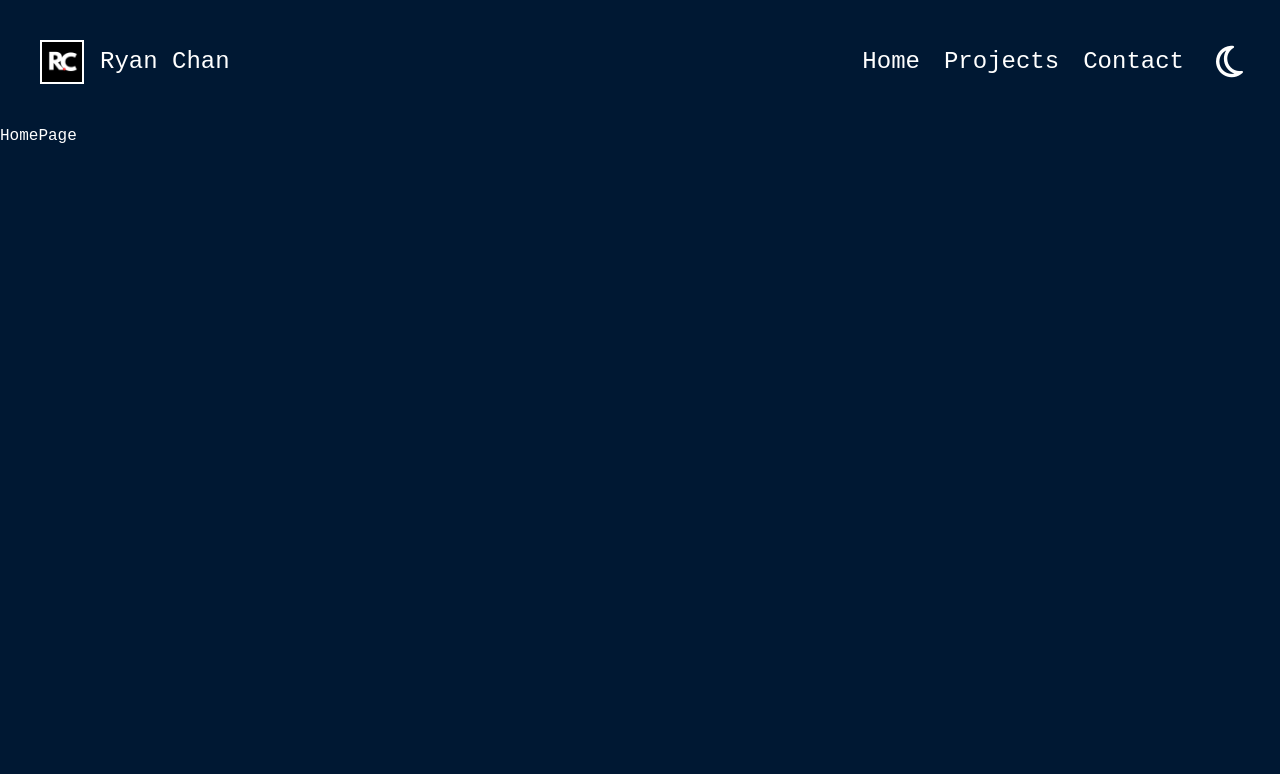
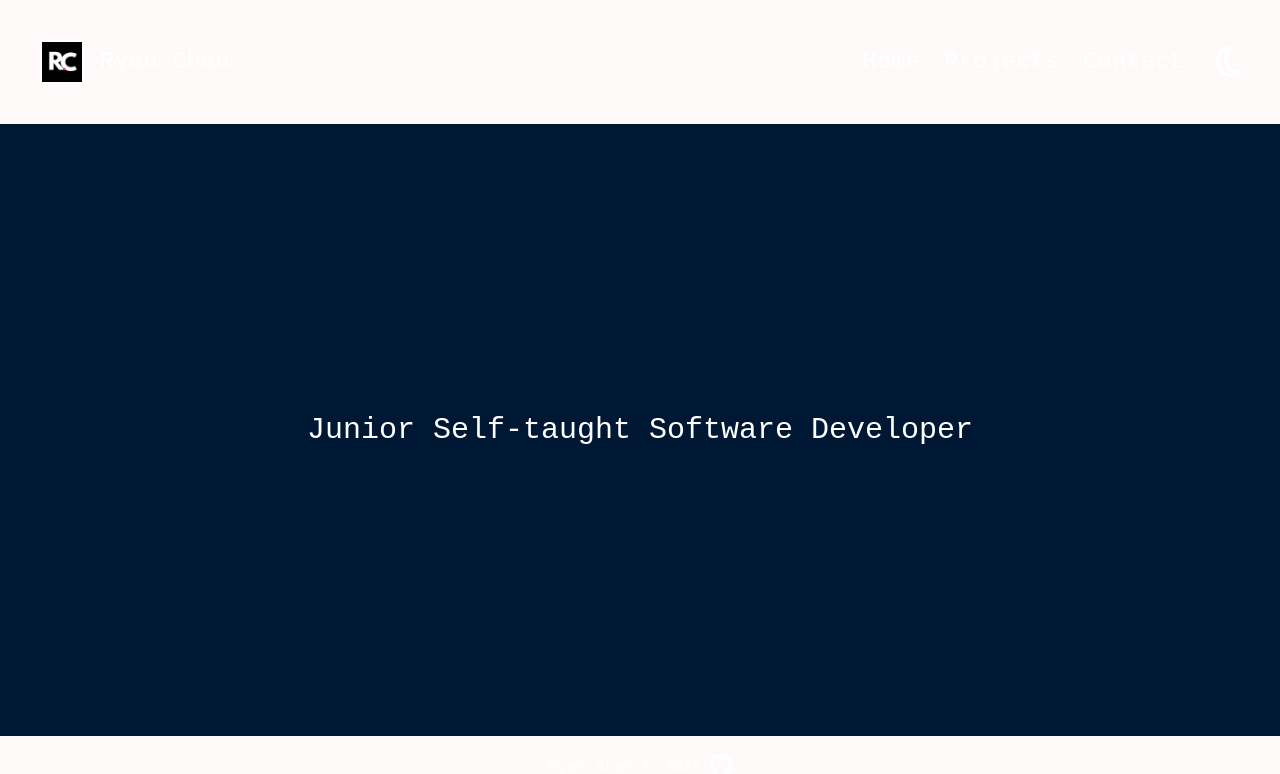
Before and after one commit to ryanwcchan/new-portfolio, a React (Vite) app: page / in a window 1280 px wide. Shown: the top 774 px of the page. Built offline with nearby package versions, Linux system fonts and the light colour scheme; a web font is replaced by a local one.

Commit message:
Feat: Add footer component Feat: Create home page

```diff
--- a/src/App.jsx
+++ b/src/App.jsx
@@ -1,14 +1,16 @@
 import Navbar from "./components/Navbar";
+import Footer from "./components/Footer";
 import { Outlet } from "react-router-dom";
 
 function App() {
   return (
-    <>
+    <div className="flex flex-col h-screen">
       <Navbar />
-      <main className="flex flex-col w-full h-full">
+      <main className="flex flex-col w-full flex-1">
         <Outlet />
       </main>
-    </>
+      <Footer />
+    </div>
   );
 }
 
--- /dev/null
+++ b/src/components/Footer.jsx
@@ -0,0 +1,20 @@
+export default function Footer() {
+  return (
+    <footer
+      className="sticky bottom-0 footer p-4 flex gap-2
+    justify-center items-center"
+    >
+      <h1>
+        Ryan Chan <i>&copy; 2025</i>
+      </h1>
+
+      <a
+        href="https://github.com/ryanwcchan"
+        target="_blank"
+        className="text-2xl"
+      >
+        <i className="fab fa-github" />
+      </a>
+    </footer>
+  );
+}
--- a/src/components/Navbar.jsx
+++ b/src/components/Navbar.jsx
@@ -29,7 +29,7 @@ export default function Navbar() {
     }
   }
   return (
-    <nav className="flex justify-between p-10">
+    <nav className="flex justify-between p-10 sticky top-0 z-10 navbar">
       <div className="flex items-center gap-4">
         <Link to={"/"}>
           <div className="border-2 border-white dark:border-800">
--- a/src/index.css
+++ b/src/index.css
@@ -24,7 +24,13 @@ body {
   background-color: rgb(255, 250, 250);
 }
 
-.dark body {
+.dark body,
+.dark .navbar .dark .footer {
   background-color: rgb(0, 24, 51);
   color: white;
 }
+
+.navbar,
+.footer {
+  background-color: rgb(255, 250, 250);
+}
--- a/src/pages/ContactPage.jsx
+++ b/src/pages/ContactPage.jsx
@@ -21,7 +21,7 @@ Card.propTypes = {
 
 export default function ContactPage() {
   return (
-    <div className="min-h-screen w-full">
+    <div className="w-full">
       <div className="flex flex-col justify-center items-center gap-4">
         <h1 className="text-3xl font-semibold">Get in touch with me!</h1>
         <div className="flex flex-col justify-center gap-4">
--- a/src/pages/HomePage.jsx
+++ b/src/pages/HomePage.jsx
@@ -1,5 +1,7 @@
-import React from "react";
-
 export default function HomePage() {
-  return <div>HomePage</div>;
+  return (
+    <div className="flex flex-col justify-center items-center w-full flex-1">
+      <h1 className="text-3xl">Junior Self-taught Software Developer</h1>
+    </div>
+  );
 }
--- a/src/pages/ProjectsPage.jsx
+++ b/src/pages/ProjectsPage.jsx
@@ -2,7 +2,7 @@ import ProjectCard from "../components/ProjectCard";
 
 export default function ProjectsPage() {
   return (
-    <div className="flex flex-col gap-2 justify-center items-center w-full">
+    <div className="flex flex-col space-y-10 justify-center items-center w-full">
       <h1 className="text-3xl">Projects</h1>
       <div className="flex flex-col gap-4 w-full flex-1">
         <ProjectCard
```
